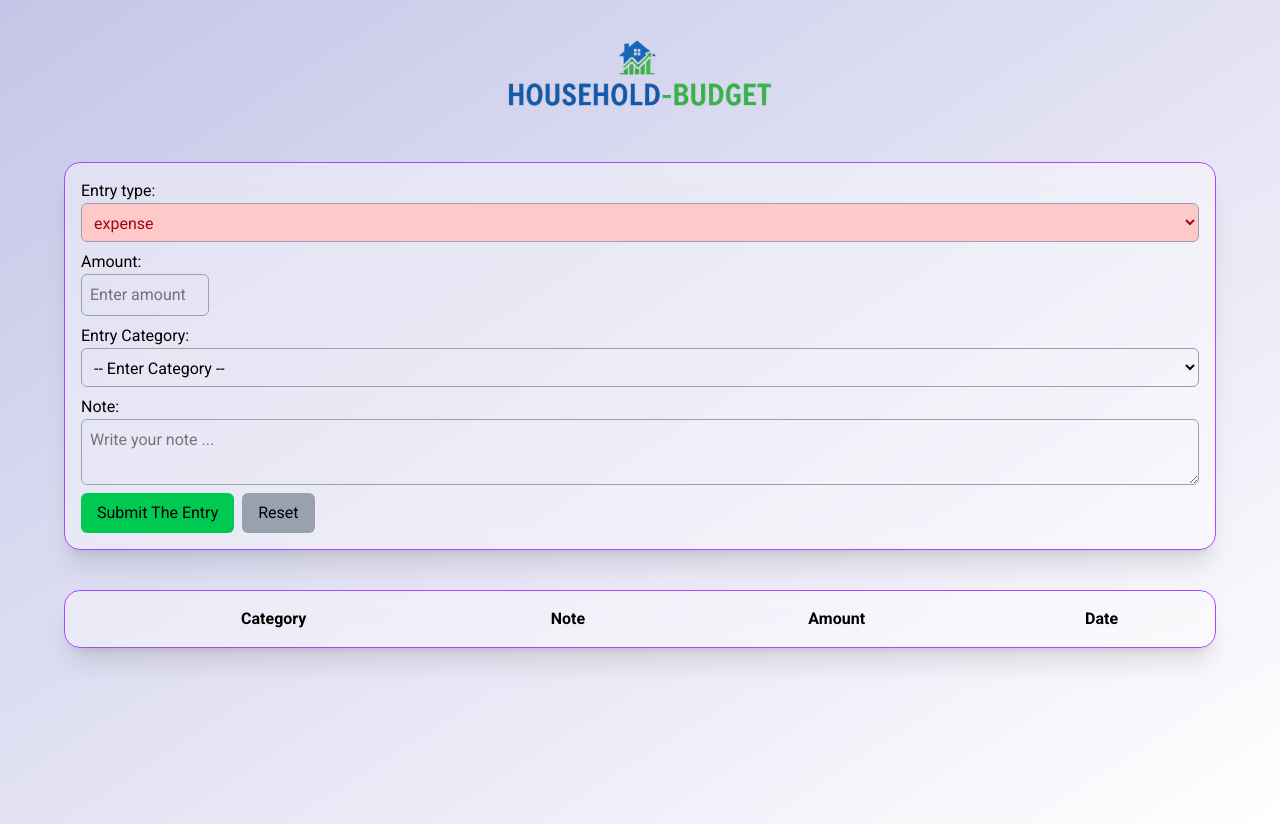
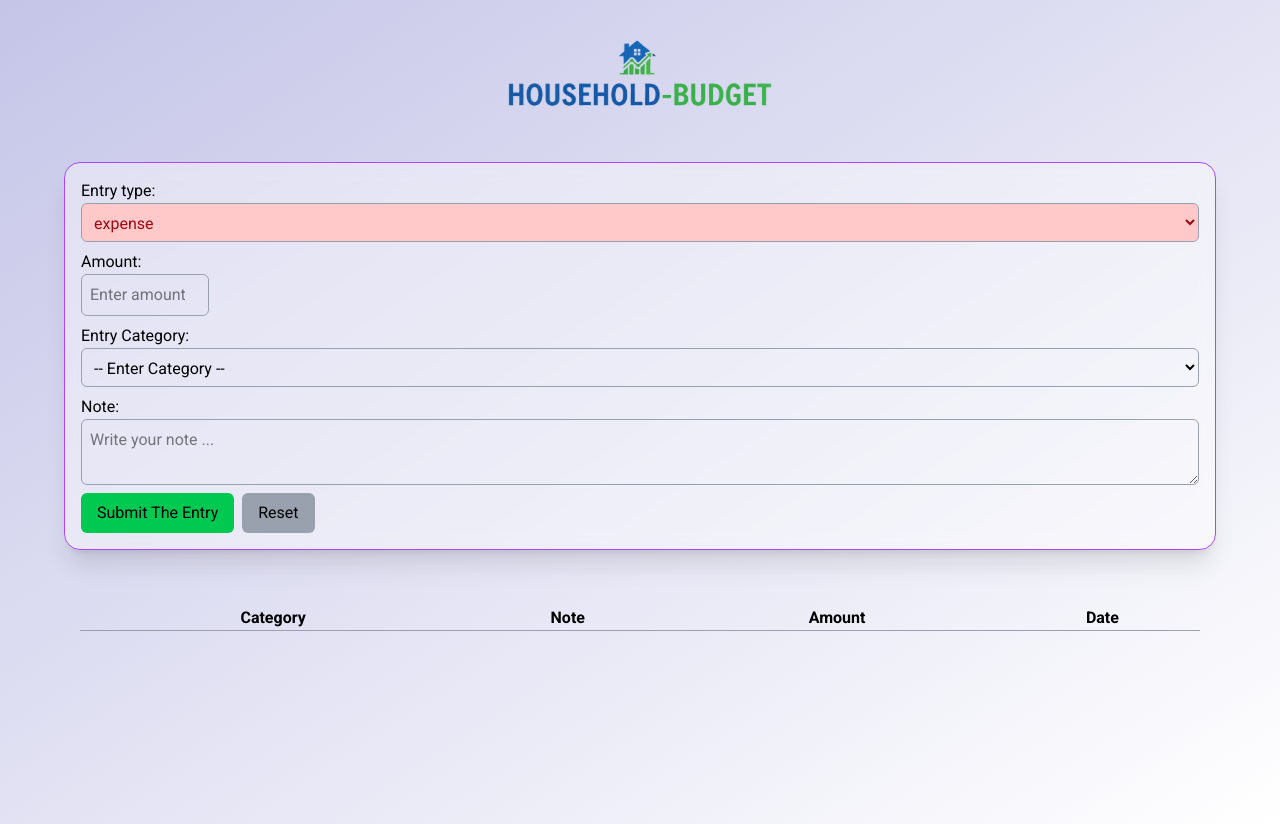
Before and after one commit to Kalikian/household-budget, a React (Vite) app: page / in a window 1280 px wide. Built offline with nearby package versions, Linux system fonts and the light colour scheme.

Commit message:
style: refine entries table row styling and hover states

```diff
--- a/src/components/EntriesList.tsx
+++ b/src/components/EntriesList.tsx
@@ -14,20 +14,24 @@ export default function EntriesList() {
   }
 
   return (
-    <div className="border border-purple-500 p-4 rounded-2xl flex flex-col w-full max-w-6xl mx-auto gap-2 bg-white/40 backdrop-blur shadow-xl">
-      <table>
-        <tr>
+    <div className="p-4 rounded-2xl flex flex-col w-full max-w-6xl mx-auto gap-2 ">
+      <table className="w-full">
+        <tr className="border-b border-gray-400 ">
           <th>Category</th>
           <th>Note</th>
           <th>Amount</th>
           <th>Date</th>
         </tr>
         {EntyList.map((v) => (
-          <tr>
-            <td>{v.category}</td>
-            <td>{v.note ?? ""}</td>
-            <td>{v.amount}</td>
-            <td>{formatDate(v.createdAt)}</td>
+          <tr
+            className={`${v.type === "income" ? "text-green-500" : "text-red-500"} border-b border-gray-400 hover:bg-blue-50 transition`}
+          >
+            <td className="text-center p-2">{v.category}</td>
+            <td className="text-center p-2">{v.note ?? "-"}</td>
+            <td className="text-center p-2">
+              {`${v.type === "income" ? `+ ${v.amount} ` : `- ${v.amount}`}`}
+            </td>
+            <td className="text-center p-2">{formatDate(v.createdAt)}</td>
           </tr>
         ))}
       </table>
```
